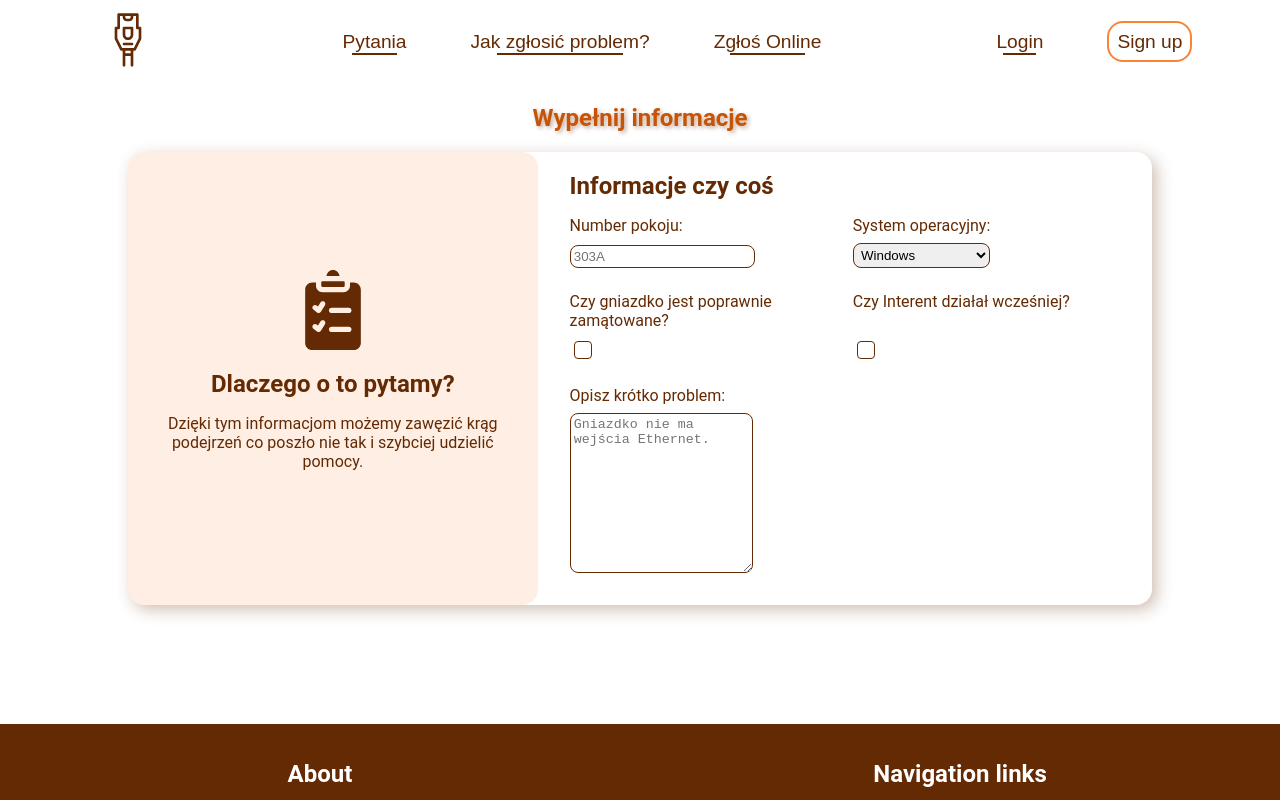
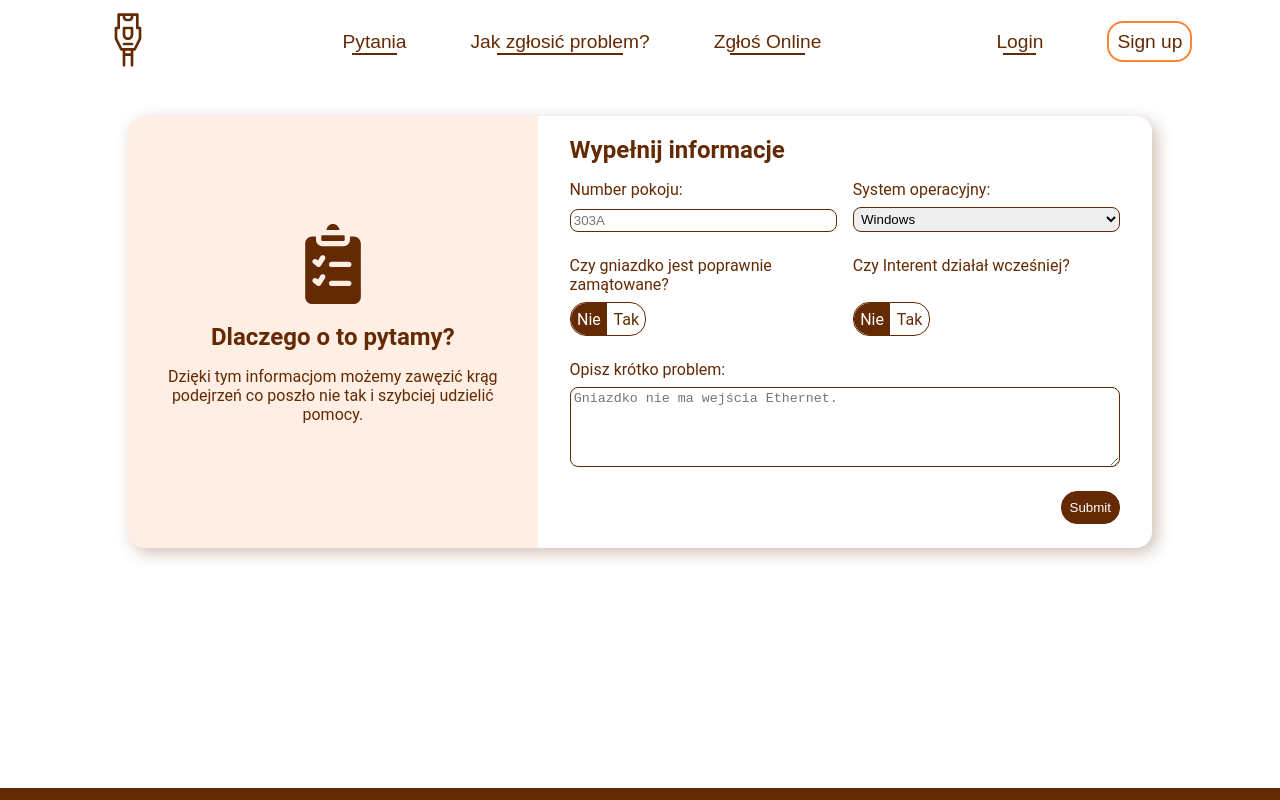
Before and after one commit to PatrykSiekierski/Dorm-Assist, a React (Vite) app: page /report in a window 1280 px wide. Shown: the top 800 px of the page. Built offline with nearby package versions, Linux system fonts and the light colour scheme; a web font is replaced by a local one.

Commit message:
Structure update on report page
Some changes to overall aesthetics, and structure and more.

```diff
--- a/src/components/Report/form.jsx
+++ b/src/components/Report/form.jsx
@@ -0,0 +1,70 @@
+import { useState } from "react";
+import "../../styles/Report/_form.scss";
+
+export default function Form() {
+  return (
+    <form action="" className="form-holder">
+      <div className="form-segment">
+        <label htmlFor="room">Number pokoju:</label>
+        <input type="text" id="room" placeholder="303A" />
+      </div>
+      {/* <label htmlFor="problem">Opisz krótko problem:</label>
+        <input type="text" id="problem" placeholder="" /> */}
+      <div className="form-segment">
+        <label htmlFor="system">System operacyjny: </label>
+        <select id="system">
+          <option value="windows">Windows</option>
+          <option value="macos">MacOs</option>
+          <option value="linux">Linux</option>
+          <option value="android">Android</option>
+          <option value="other">Other</option>
+        </select>
+      </div>
+      <div className="form-segment">
+        <label htmlFor="self">Czy gniazdko jest poprawnie zamątowane?</label>
+        <CheckBox />
+        {/* <input type="checkbox" id="self" /> */}
+      </div>
+      <div className="form-segment">
+        <label htmlFor="self">Czy Interent działał wcześniej?</label>
+        <CheckBox />
+        {/* <input type="checkbox" id="self" /> */}
+      </div>
+      <div className="form-segment description-segment">
+        <label htmlFor="opis">Opisz krótko problem:</label>
+        <textarea
+          id="opis"
+          placeholder="Gniazdko nie ma wejścia Ethernet."
+        ></textarea>
+      </div>
+      <button id="submit-button">Submit</button>
+    </form>
+  );
+}
+
+function CheckBox() {
+  const [option, setOption] = useState("no");
+
+  return (
+    <div className="form-checkboxes">
+      <span
+        id="form-chechbox-no"
+        className={`option ${option == "no" ? "selected" : ""}`}
+        onClick={() => {
+          setOption("no");
+        }}
+      >
+        Nie
+      </span>
+      <span
+        id="form-chechbox-yes"
+        className={`option ${option == "yes" ? "selected" : ""}`}
+        onClick={() => {
+          setOption("yes");
+        }}
+      >
+        Tak
+      </span>
+    </div>
+  );
+}
--- a/src/components/Report/info.jsx
+++ b/src/components/Report/info.jsx
@@ -1,9 +1,11 @@
+import { useState } from "react";
+import Form from "./form";
 import "../../styles/Report/_info.scss";
 
 export default function Info() {
   return (
     <article id="info-article">
-      <h1 className="center-text">Wypełnij informacje</h1>
+      {/* <h1 className="center-text">Wypełnij informacje</h1> */}
       <div className="grid-form border">
         <div id="icon-side">
           <img src="src/assets/form-icon.svg" alt="form icon" />
@@ -20,42 +22,8 @@ export default function Info() {
           </p> */}
         </div>
         <div className="form-side">
-          <h2>Informacje czy coś</h2>
-          <form action="" className="form-holder">
-            <div className="form-segment">
-              <label htmlFor="room">Number pokoju:</label>
-              <input type="text" id="room" placeholder="303A" />
-            </div>
-            {/* <label htmlFor="problem">Opisz krótko problem:</label>
-        <input type="text" id="problem" placeholder="" /> */}
-            <div className="form-segment">
-              <label htmlFor="system">System operacyjny: </label>
-              <select id="system">
-                <option value="windows">Windows</option>
-                <option value="macos">MacOs</option>
-                <option value="linux">Linux</option>
-                <option value="android">Android</option>
-                <option value="other">Other</option>
-              </select>
-            </div>
-            <div className="form-segment">
-              <label htmlFor="self">
-                Czy gniazdko jest poprawnie zamątowane?
-              </label>
-              <input type="checkbox" id="self" />
-            </div>
-            <div className="form-segment">
-              <label htmlFor="self">Czy Interent działał wcześniej?</label>
-              <input type="checkbox" id="self" />
-            </div>
-            <div className="form-segment">
-              <label htmlFor="opis">Opisz krótko problem:</label>
-              <textarea
-                id="opis"
-                placeholder="Gniazdko nie ma wejścia Ethernet."
-              ></textarea>
-            </div>
-          </form>
+          <h2>Wypełnij informacje</h2>
+          <Form />
         </div>
       </div>
     </article>
--- a/src/style.scss
+++ b/src/style.scss
@@ -24,8 +24,11 @@ body {
 }
 
 h1 {
-  color: lighten($color: $main-text, $amount: 20%);
-  text-shadow: 2px 2px 4px rgba($main-text, 0.4);
+  // color: lighten($color: $main-text, $amount: 22%);
+  color: $light-text;
+
+  text-shadow: 2px 2px 4px rgba($dark-accent, 0.4);
+  // text-shadow: 2px 2px 4px rgba($main-text, 0.3);
 }
 
 .enlarge-text {
--- a/src/styles/General/_variables.scss
+++ b/src/styles/General/_variables.scss
@@ -1,4 +1,6 @@
 $main-text: #642a03;
+$light-text: #dc6b20;
 
+$dark-accent: rgb(208.932038835, 87.7514563107, 6.267961165);
 $accent: #fa8334;
-// $accent-no: #ffa061;
+$accent-no: #ffa061;
--- a/src/styles/Home/_navigationArticle.scss
+++ b/src/styles/Home/_navigationArticle.scss
@@ -26,6 +26,8 @@
   display: flex;
   gap: 2rem;
   margin-top: 2rem;
+  align-items: center;
+  transition: 0.35s;
   //   justify-content: space-between;
 }
 
--- /dev/null
+++ b/src/styles/Report/_form.scss
@@ -0,0 +1,99 @@
+@import "../General/variables";
+
+.form-holder {
+  padding: 1rem 2rem 1.5rem !important;
+  // width: calc(70vw + 2rem);
+  // width: calc(85vw + 2rem);
+  justify-items: left;
+  display: grid;
+  grid-template-columns: 1fr 1fr;
+  gap: 1rem;
+  justify-items: end;
+
+  .form-segment {
+    display: flex;
+    flex-direction: column;
+    justify-content: space-between;
+    gap: 0.5rem;
+    margin-bottom: 0.5rem;
+    width: 100%;
+  }
+
+  .form-checkboxes {
+    display: flex;
+    // gap: 0.5rem;
+    width: fit-content;
+    border: 1px solid $main-text;
+    border-radius: 1rem;
+
+    .option {
+      border-radius: 1rem 0 0 1rem;
+      padding: 0.4rem;
+      cursor: pointer;
+
+      transition: 0.35s;
+
+      &:last-child {
+        border-radius: 0 1rem 1rem 0;
+      }
+    }
+
+    .selected {
+      background-color: $main-text;
+      color: white;
+    }
+  }
+
+  label {
+    // width: 100%;
+    display: block;
+  }
+
+  input,
+  select {
+    // color: $accent;
+    border: 1px $main-text solid;
+    padding: 0.2rem;
+    border-radius: 0.5rem;
+
+    &[type="text"] {
+      width: 100%;
+    }
+
+    &[type="checkbox"] {
+      appearance: none;
+      -webkit-appearance: none;
+      width: 1rem; /* Rozmiar checkboxa */
+      height: 1rem;
+      border: 1px solid $main-text; /* Kolor ramki */
+      border-radius: 4px;
+      padding: 0.5rem;
+      position: relative;
+      cursor: pointer;
+    }
+
+    /* Styl zaznaczenia */
+    &[type="checkbox"]:checked {
+      background-color: $accent; /* Kolor tła przy zaznaczeniu */
+      //   border-color: $main-text;
+    }
+
+    &[type="checkbox"]:checked::before {
+      content: "O";
+      position: absolute;
+      top: 50%;
+      left: 50%;
+      transform: translate(-50%, -50%);
+      color: white;
+      //   font-size: 16px;
+    }
+  }
+}
+
+textarea {
+  width: 100%;
+  height: 5rem;
+  border: 1px $main-text solid;
+  padding: 0.2rem;
+  border-radius: 0.5rem;
+}
--- a/src/styles/Report/_info.scss
+++ b/src/styles/Report/_info.scss
@@ -5,7 +5,7 @@
   display: flex;
   flex-direction: column;
   align-items: center;
-  // margin-bottom: calc(2rem + 5vh);
+  margin: 2rem 0;
 }
 
 .grid-form {
@@ -16,6 +16,22 @@
   width: 80vw;
   padding: 0 !important;
 
+  .description-segment {
+    width: 100%;
+    grid-row: 3;
+    grid-column: 1/-1;
+  }
+
+  #submit-button {
+    grid-row: 4;
+    grid-column: 2/-1;
+    padding: 0.5rem;
+    border: 1px solid $main-text;
+    border-radius: 1rem;
+    background-color: $main-text;
+    color: white;
+  }
+
   h2 {
     margin-bottom: 0;
   }
@@ -24,76 +40,6 @@
     h2 {
       padding-left: 2rem !important;
       margin-bottom: 0;
-    }
-    .form-holder {
-      padding: 1rem 2rem 1.5rem !important;
-      // width: calc(70vw + 2rem);
-      // width: calc(85vw + 2rem);
-      justify-items: left;
-      display: grid;
-      grid-template-columns: 1fr 1fr;
-      gap: 1rem;
-
-      .form-segment {
-        display: flex;
-        flex-direction: column;
-        justify-content: space-between;
-        gap: 0.5rem;
-        margin-bottom: 0.5rem;
-      }
-
-      label {
-        // width: 100%;
-        display: block;
-      }
-
-      input,
-      select {
-        // color: $accent;
-        border: 1px $main-text solid;
-        padding: 0.2rem;
-        border-radius: 0.5rem;
-
-        &[type="text"] {
-          width: 100%;
-        }
-
-        &[type="checkbox"] {
-          appearance: none;
-          -webkit-appearance: none;
-          width: 1rem; /* Rozmiar checkboxa */
-          height: 1rem;
-          border: 1px solid $main-text; /* Kolor ramki */
-          border-radius: 4px;
-          padding: 0.5rem;
-          position: relative;
-          cursor: pointer;
-        }
-
-        /* Styl zaznaczenia */
-        &[type="checkbox"]:checked {
-          background-color: $accent; /* Kolor tła przy zaznaczeniu */
-          //   border-color: $main-text;
-        }
-
-        &[type="checkbox"]:checked::before {
-          content: "O";
-          position: absolute;
-          top: 50%;
-          left: 50%;
-          transform: translate(-50%, -50%);
-          color: white;
-          //   font-size: 16px;
-        }
-      }
-    }
-
-    textarea {
-      width: 100%;
-      height: 10rem;
-      border: 1px $main-text solid;
-      padding: 0.2rem;
-      border-radius: 0.5rem;
     }
   }
 
@@ -106,8 +52,8 @@
 
     background: rgba(255, 187, 142, 0.25);
     // background-color: lighten($color: $accent, $amount: 5);
-    border-radius: 1rem;
-    padding: 1rem;
+    border-radius: 1rem 0 0 1rem;
+    padding: 2rem;
     color: $main-text;
 
     img {
```
